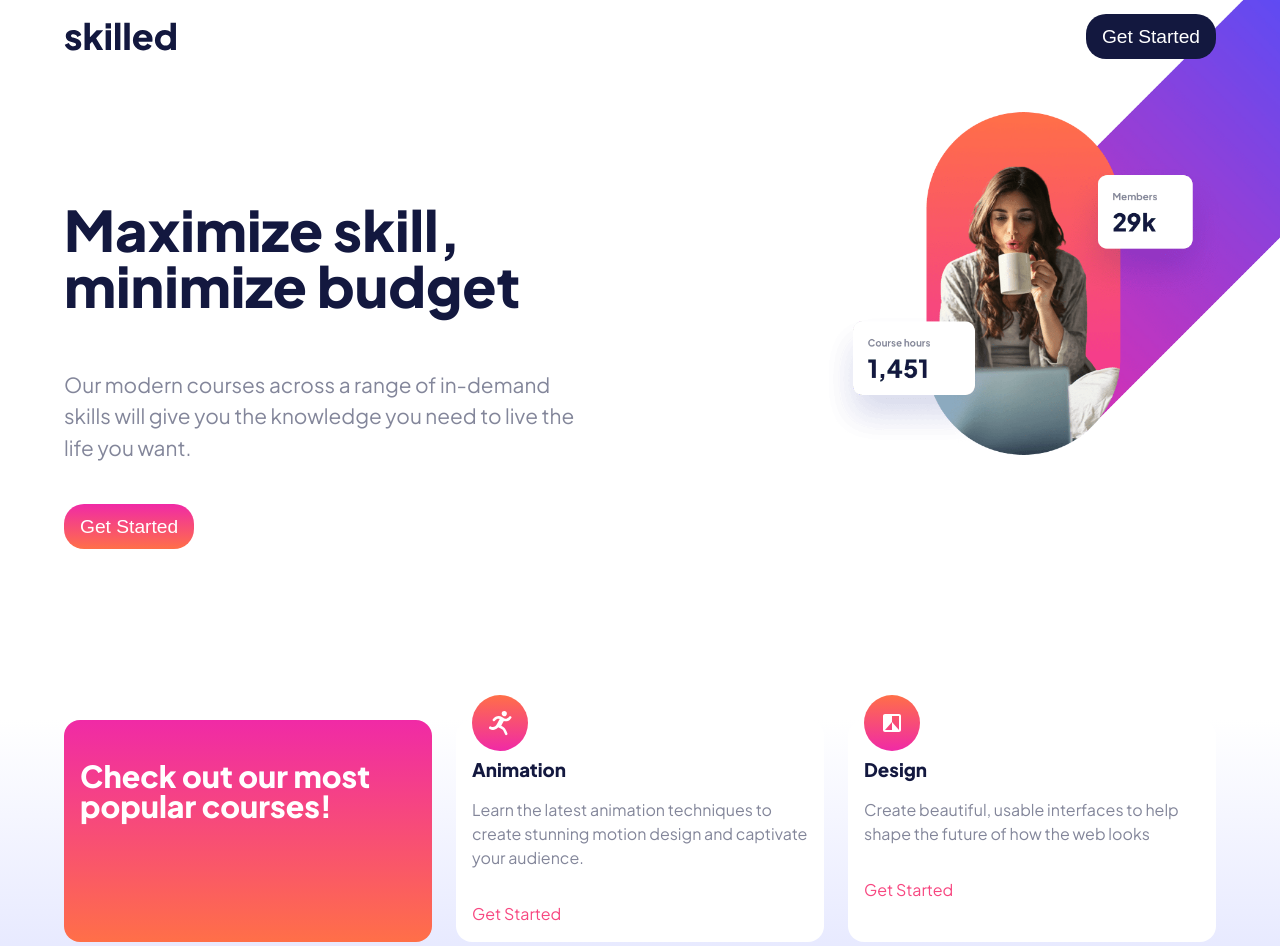
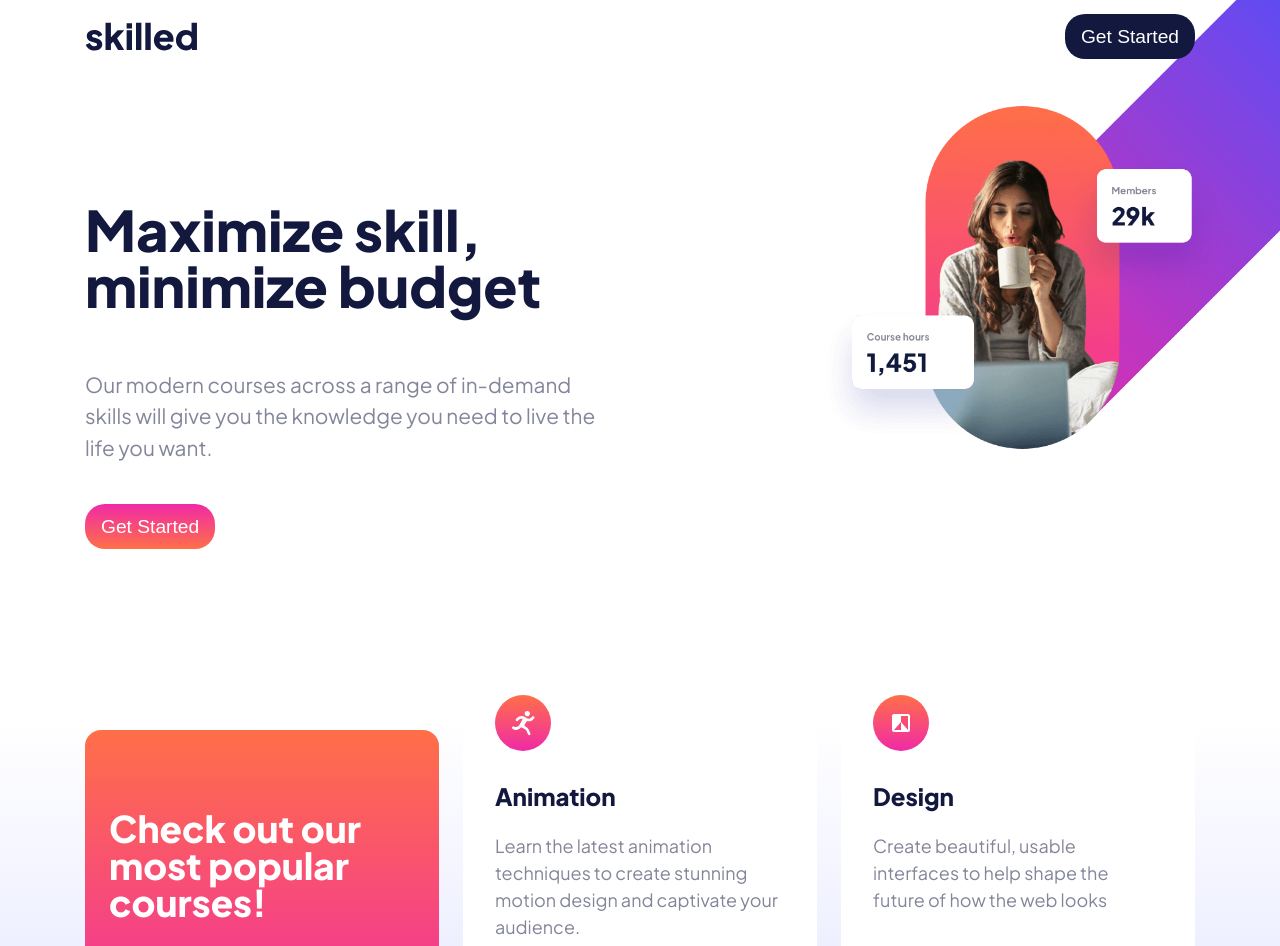
Before and after one commit to amt-richard-dadzie/skilled_elearning_landing_page, a plain HTML site: page index.html in a window 1280 px wide. Shown: the top 946 px of the page. Drawn offline with Linux system fonts and the light colour scheme.

Commit message:
change breakpoints and flexbox sizes on desktop view

```diff
--- a/index.html
+++ b/index.html
@@ -32,13 +32,13 @@
                     </div>
                     <div class="image-container">
                         <picture>
-                            <source media="(min-width: 768px)"
+                            <source media="(min-width: 770px)"
                                     srcset="assets/image-hero-desktop.png 1046w,
                                             assets/image-hero-desktop.webp 1046w,
                                             assets/image-hero-desktop@2x.webp 2092w,
                                             assets/image-hero-desktop@2x.png 2092w"
                                     sizes="50vw"        >
-                            <source media="(min-width: 413px)"
+                            <source media="(min-width: 430px)"
                                     srcset="assets/image-hero-tablet.png 650w,
                                             assets/image-hero-tablet.webp 650w,
                                             assets/image-hero-tablet@2x.webp 1390w,
@@ -56,7 +56,7 @@
     <main>
             <div class="container">
                 <section class="flex">
-                    <div class="course general">
+                    <div class="general">
                         <h3>Check out our most popular courses!</h3>
                     </div>
                     <div class="course ">
@@ -69,13 +69,13 @@
                         <img src="assets/icon-design.svg" alt="design course icon">
                         <h3>Design</h3>
                         <p>Create beautiful, usable interfaces to help shape the future of how the web looks</p>
-                        <a href="#">Get Started</a>
+                        <a href="#" class="shift-down">Get Started</a>
                     </div>
                     <div class="course">
                         <img src="assets/icon-photography.svg" alt="photography course icon">
                         <h3>Photography</h3>
                         <p>Explore critical fundamentals like lighting, composition, and focus to capture exceptional photos.</p>
-                        <a href="#">Get Started</a>
+                        <a href="#" class="shift-down">Get Started</a>
                     </div>
                     <div class="course">
                         <img src="assets/icon-crypto.svg" alt="crypto course icon">
--- a/styles.css
+++ b/styles.css
@@ -36,6 +36,7 @@ p {
 }
 a{
     text-decoration: none;
+    font-weight: 900;
     color: var(--anchor-text-color);
 }
 a:hover {
@@ -87,12 +88,14 @@ main {
 }
 .container {
     margin-inline: auto;
-    width: min(90%, 80.5rem);
+    width: min(90%, 69.375rem);
 }
 .container-narrow {
-    width: min(90%, 45.5rem);
+    width: min(100%, 45.5rem);
 }
-
+.container-narrow h1 {
+    font-size: 2.5rem;
+}
 .flex {
     display: flex;
     flex-direction: column;
@@ -109,18 +112,21 @@ main {
     top: -25px;
 }
 .course h3 {
-    margin-top: 1.5625rem;
+    margin-top: 4rem;
 }
 .general {
-    background: linear-gradient(to bottom, #F02AA6, #FF6F48);
+    padding: 1.5rem;
+    border-radius: 1em;
+    background: linear-gradient(to bottom,  #FF6F48, #F02AA6);
 }
 .general h3 {
+    font-size: 1.5rem;
     color: var(--neutral-color);
 }
 
 
 /* Tablet View Rules */
-@media only screen and (min-width: 412px) {
+@media only screen and (min-width: 430px) {
     header {
         position: relative;
         overflow: hidden;
@@ -128,6 +134,12 @@ main {
     }
     .container-narrow {
         width: min(90%, 20rem);
+    }
+    .container-narrow h1 {
+        font-size: 2.0rem;
+    }
+    .container-narrow p {
+        font-size: 1rem;
     }
     .flex {
         flex-direction: row;
@@ -141,10 +153,23 @@ main {
         flex-basis: 40%;
         flex-grow: 1;
     }
+    .general {
+        padding: 1.5rem;
+        border-radius: 1em;
+    }
+    .general h3 {
+        margin-top: 1.5rem;
+    }
+    .course h3 {
+        margin-top: 2.5rem;
+    }
+    .course p {
+        font-size: 1rem;
+    }
     .image-container {
         position: absolute;
-        top: 0px;
-        right: -350px;
+        top: -10%;
+        right: -55%;
         z-index: -1;
     }
     .image {
@@ -152,9 +177,9 @@ main {
     }
 }
 /* Desktop View Rules */
-@media only screen and (min-width: 768px) {
+@media only screen and (min-width: 770px) {
     .flex > * {
-        flex-basis: 30%;
+        flex-basis: 31.54%;
     }
     header {
         min-height: 45rem;
@@ -172,9 +197,33 @@ main {
         margin-top: 8em;
     }
     .image-container {
-        position: absolute;
-        top: -80px;
-        right: -180px;
+        top: -12%;
+        right: -14%;
+    }
+    .general {
+        align-self: center;
+        padding: 1.5rem;
+        border-radius: 1em;
+        height: 320px;
+    }
+    .general h3 {
+        font-size: 2.3rem;
+        margin-top: 3.5rem;
+    }
+    .course {
+        padding: 0 2rem;
+        min-height: 340px;
+    }
+    .course h3 {
+        margin-top: 4rem;
+        font-size: 1.5rem;
+    }
+    .course p {
+        font-size: 1.125rem;
+    }
+    .shift-down {
+        display: block;
+        padding-top: 1.5rem;
     }
     .image {
         width: 100%;
@@ -182,7 +231,4 @@ main {
     .btn {
         font-size: 1.2rem;
     }
-    .general h3 {
-        font-size: 1.9rem;
-    }
 }
```
